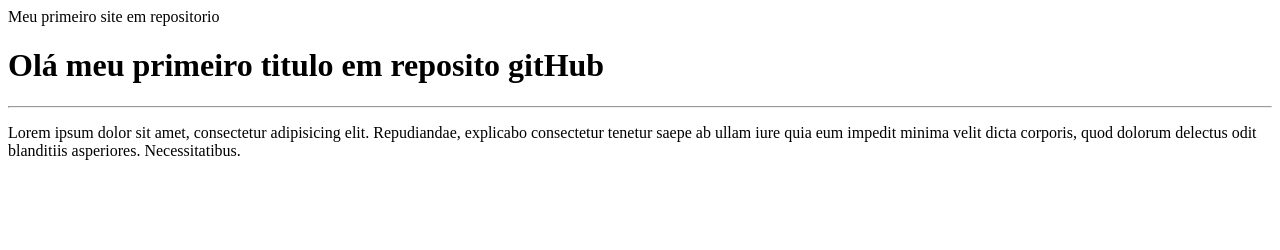
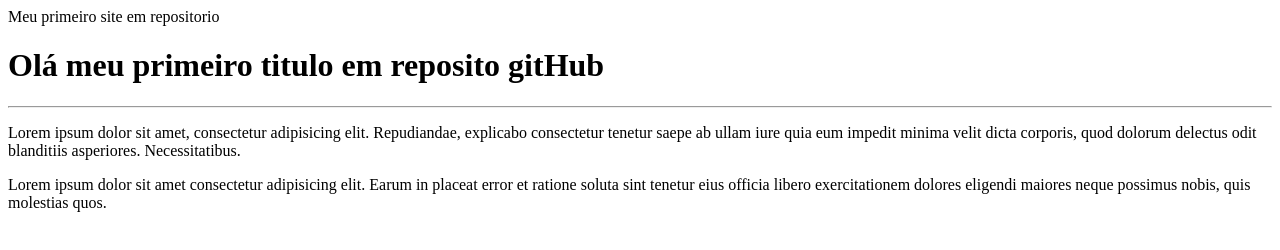
Before and after one commit to amiltonaas/Ola_Mundo, a plain HTML site: page Site_exemplo/index.html in a window 1280 px wide. Drawn offline with Linux system fonts and the light colour scheme.

Commit message:
adicionei um paragrafo

```diff
--- a/Site_exemplo/index.html
+++ b/Site_exemplo/index.html
@@ -10,6 +10,9 @@
     <h1>Olá meu primeiro titulo em reposito gitHub</h1>
     <hr>
     <p>Lorem ipsum dolor sit amet, consectetur adipisicing elit. Repudiandae, explicabo consectetur tenetur saepe ab ullam iure quia eum impedit minima velit dicta corporis, quod dolorum delectus odit blanditiis asperiores. Necessitatibus.</p>
+    <p>
+        Lorem ipsum dolor sit amet consectetur adipisicing elit. Earum in placeat error et ratione soluta sint tenetur eius officia libero exercitationem dolores eligendi maiores neque possimus nobis, quis molestias quos.
+    </p>
 
 </body>
 </html>
```
